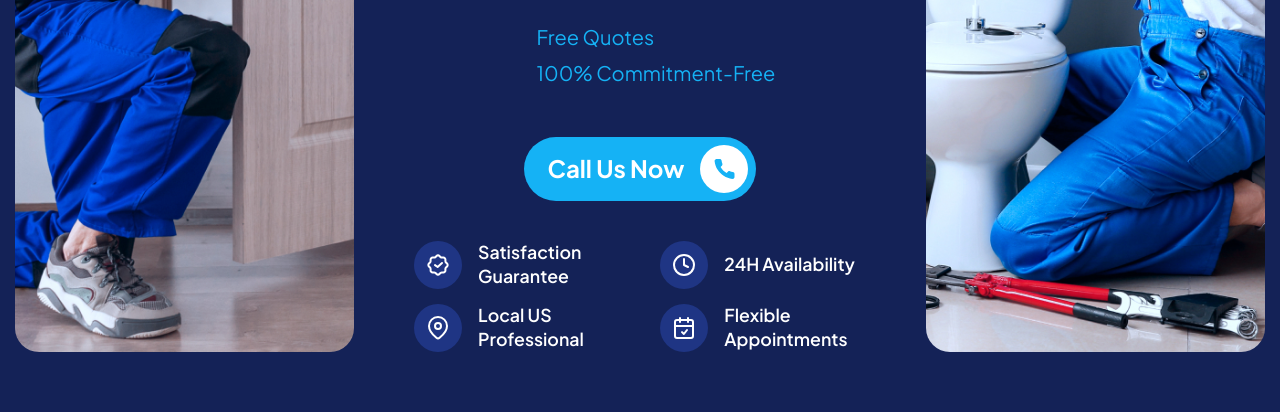
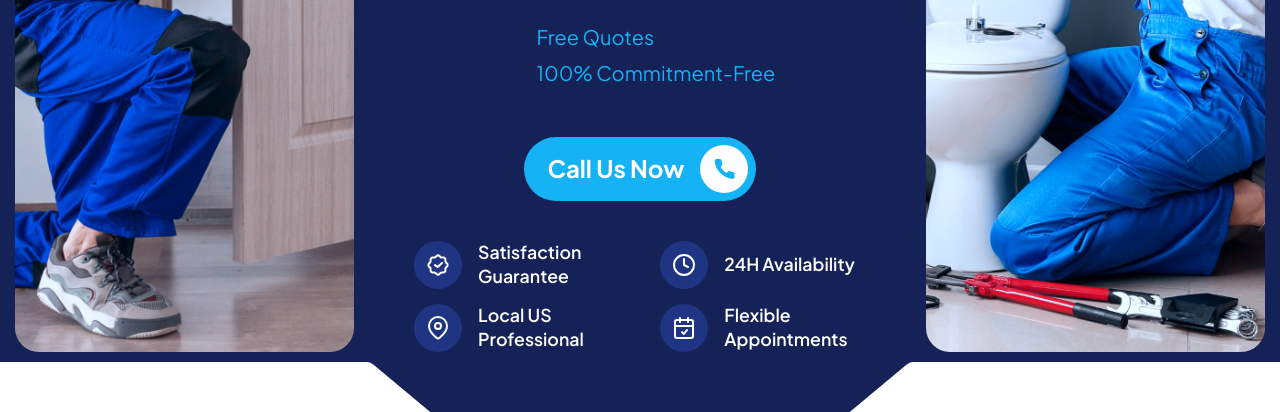
Before and after one commit to nikitars7/ServiceHomeGulp, a plain HTML site: page index.html in a window 1280 px wide. Shown: the part 492-904 px from the top of the page. Drawn offline with Linux system fonts and the light colour scheme.

Commit message:
Update 2023-09-21T13:56:42.713Z

```diff
--- a/css/style.css
+++ b/css/style.css
@@ -413,6 +413,7 @@ body {
   }
 }
 .hero {
+  position: relative;
   display: grid;
   grid-template-columns: auto;
   padding: 80px 15px 60px 15px;
@@ -592,3 +593,53 @@ body {
   font-weight: 600;
   line-height: 1.33;
 }
+
+.decor-hero__item {
+  position: absolute;
+  height: 50px;
+  bottom: 0;
+  background-color: #fff;
+  width: 450px;
+}
+@media (max-width: 1430px) {
+  .decor-hero__item {
+    width: calc(230px + 220 * (100vw - 992px) / 438);
+  }
+}
+.decor-hero__item:first-child {
+  left: 0;
+  border-radius: 0 8px 0 0;
+}
+.decor-hero__item:first-child::after {
+  content: "";
+  position: absolute;
+  right: 0;
+  bottom: 0;
+  width: 0;
+  height: 0;
+  transform: translate(calc(100% - 2px), 2.3px);
+  border-top: 50px solid transparent;
+  border-left: 60px solid #fff;
+  border-bottom: 0px solid transparent;
+}
+.decor-hero__item:last-child {
+  right: 0;
+  border-radius: 8px 0 0 0;
+}
+.decor-hero__item:last-child::before {
+  content: "";
+  position: absolute;
+  left: 0;
+  bottom: 0;
+  width: 0;
+  height: 0;
+  transform: translate(calc(-100% + 2px), 2.3px);
+  border-top: 50px solid transparent;
+  border-right: 60px solid #fff;
+  border-bottom: 0px solid transparent;
+}
+@media (max-width: 991.98px) {
+  .decor-hero {
+    display: none;
+  }
+}
--- a/index.html
+++ b/index.html
@@ -93,6 +93,10 @@
           <div class="hero__image ibg">
             <img src="img/hero/right.jpg" alt="plumber">
           </div>
+          <div class="hero__decor decor-hero">
+            <div class="decor-hero__item"></div>
+            <div class="decor-hero__item"></div>
+          </div>
         </section>
       </main>
       <footer>
```
Also changed, not shown: css/style.min.css, img/hero/Decoration.svg (added).
